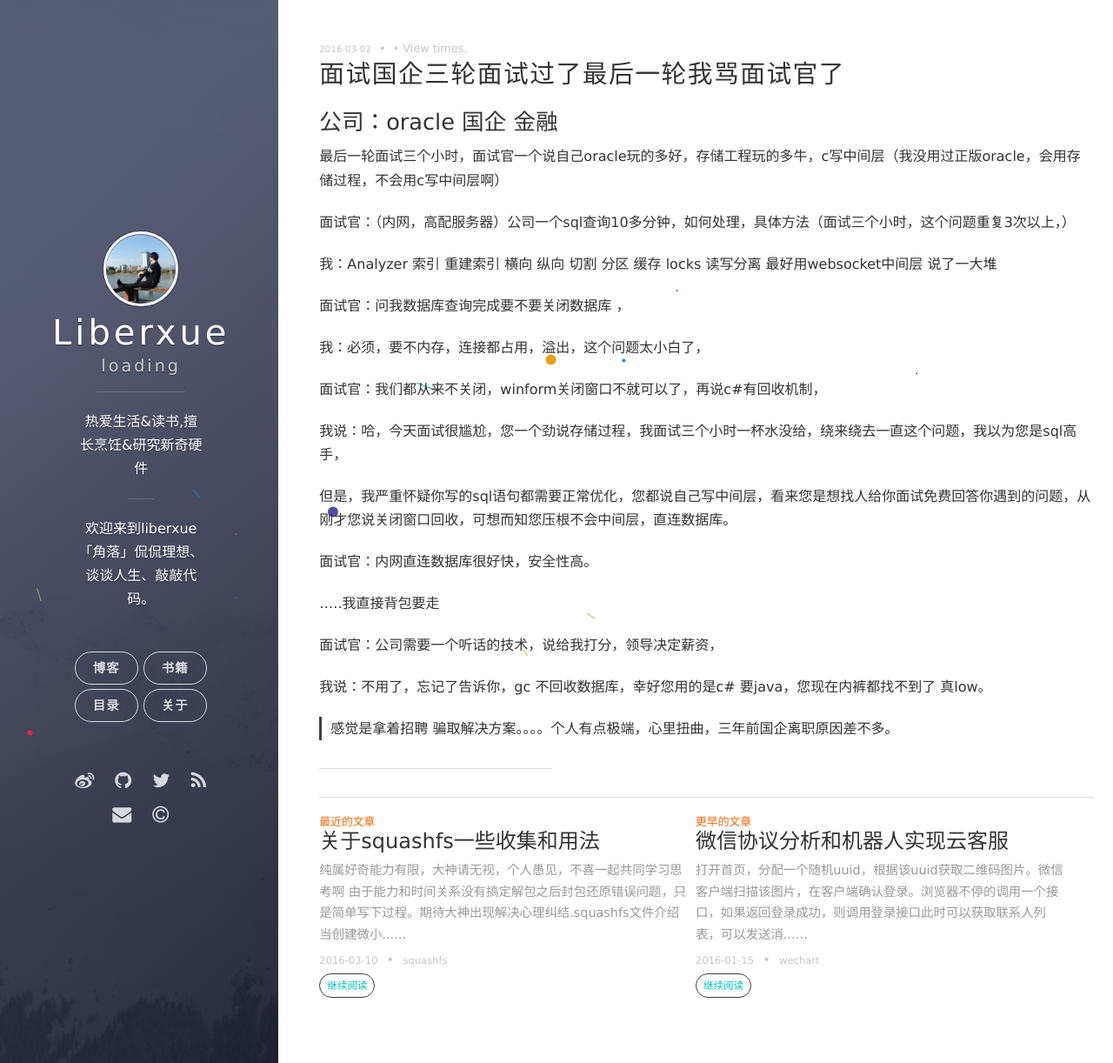
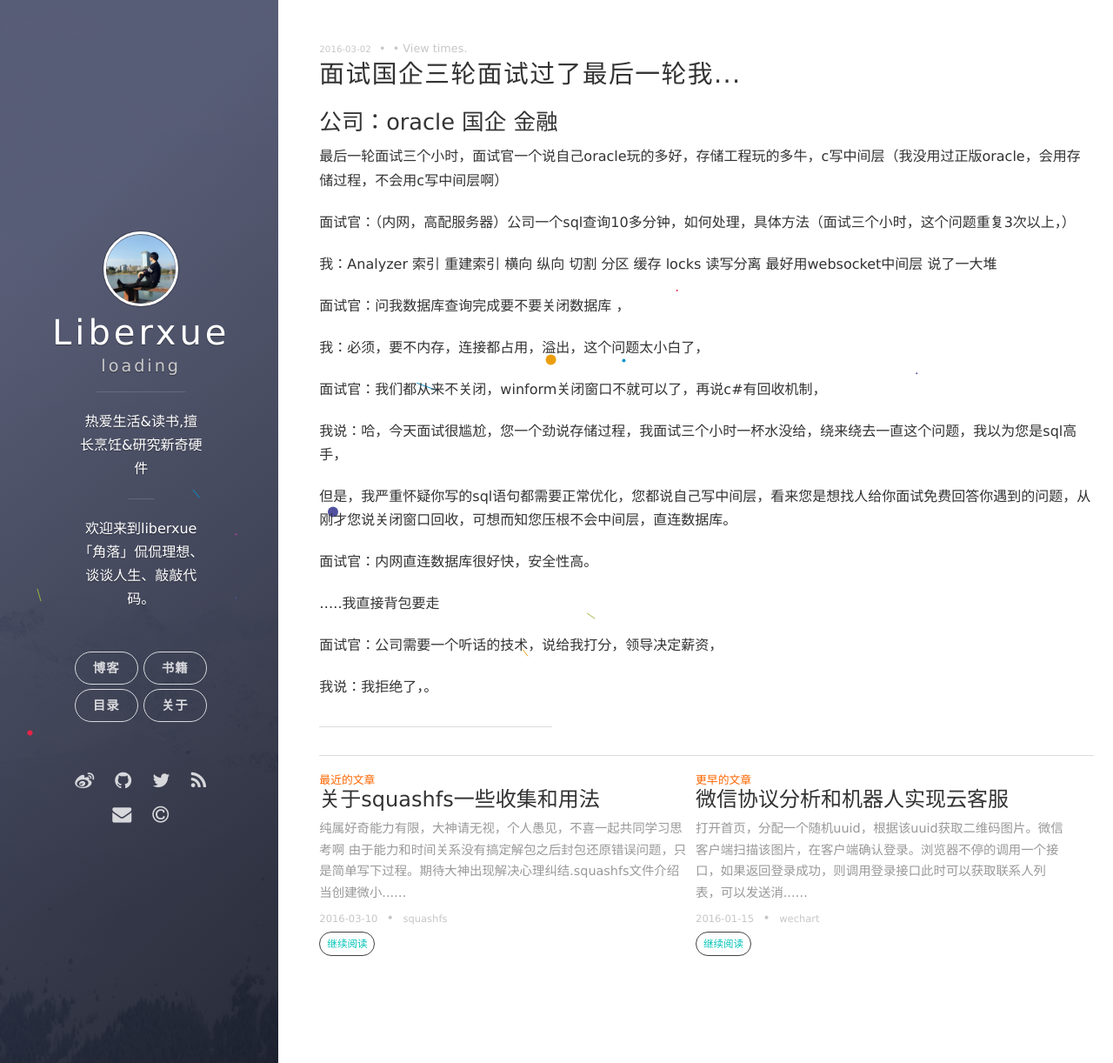
Before and after one commit to qyh214/liberxue.github.io, a Jekyll site: the page built from _posts/life/2016-03-02-mianshi.md, in a window 1280 px wide and 1222 px high. Shown: the whole window at 87% size. Built offline with Jekyll 4.4.1, drawn with Linux system fonts in a browser that asks for light colours; nearby versions of some CDN libraries; comment, search, counter and statistics services are not loaded.

Commit message:
Update 2016-03-02-mianshi.md

```diff
--- a/_posts/life/2016-03-02-mianshi.md
+++ b/_posts/life/2016-03-02-mianshi.md
@@ -1,6 +1,6 @@
 ---
 layout: post
-title: 面试国企三轮面试过了最后一轮我骂面试官了
+title: 面试国企三轮面试过了最后一轮我...
 category: life
 date: 2016-03-02
 keywords: oracle,国企,面试,中间层
@@ -44,6 +44,4 @@ excerpt:  最后一轮面试三个小时面试官一个说自己oracle玩的多
 
 面试官：公司需要一个听话的技术，说给我打分，领导决定薪资，
 
-我说：不用了，忘记了告诉你，gc 不回收数据库，幸好您用的是c# 要java，您现在内裤都找不到了  真low。
-
->感觉是拿着招聘  骗取解决方案。。。。个人有点极端，心里扭曲，三年前国企离职原因差不多。
+我说：我拒绝了，。
```
